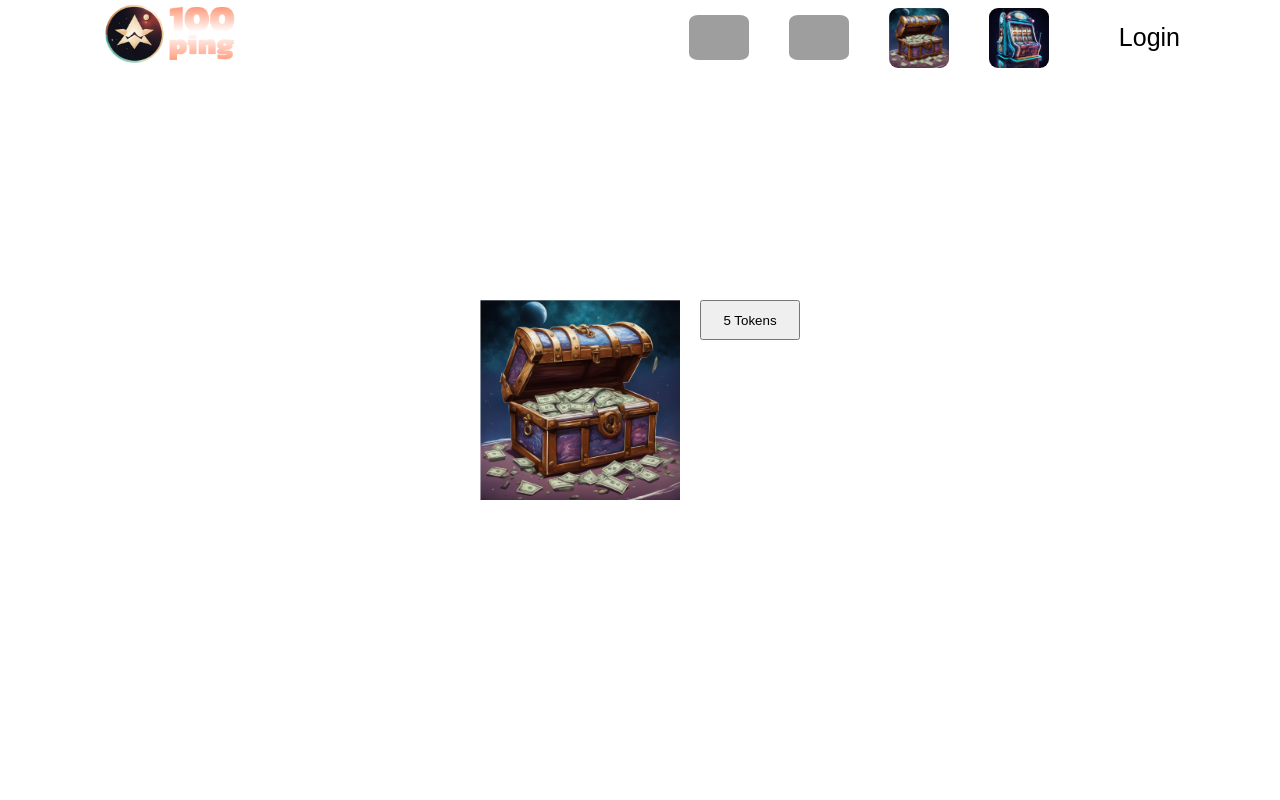
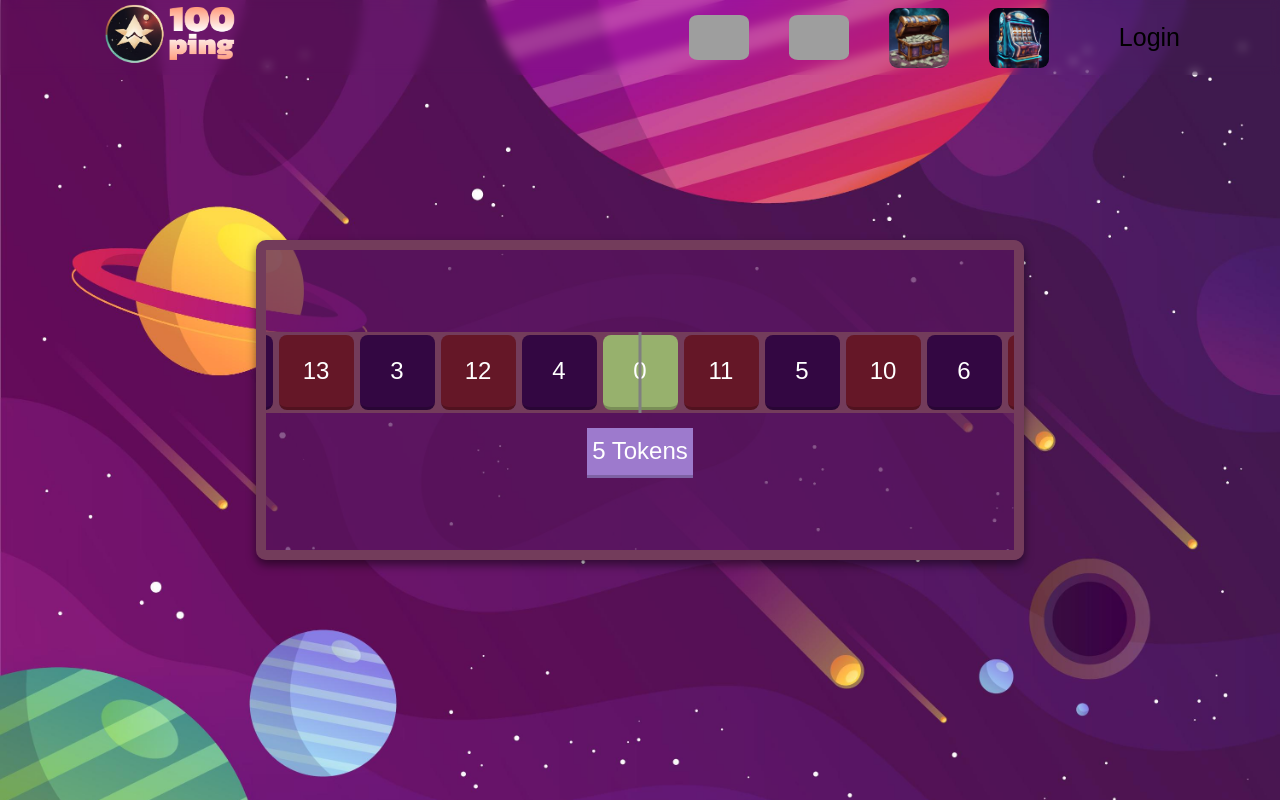
Before and after one commit to ron3239/casino, a Django app: page /case/ in a window 1280 px wide. Run offline with Django 5.2, Linux system fonts and the light colour scheme; grey boxes are pictures that could not be loaded.

Commit message:
css-html_case

```diff
--- a/kazik/static/css/games/case.css
+++ b/kazik/static/css/games/case.css
@@ -2,24 +2,116 @@
     margin: 0;
     padding: 0;
 }
+body{
+    background: url(/static/img/games/case/bg.jpg);
+    background-repeat: no-repeat;
+    background-size: cover;
 
-.game{
+  }
+
+
+.ramka{
+  display: flex;
+  position: absolute;
+  top: 50%;
+  left: 50%;
+  transform: translate(-50%, -50%);
+  justify-content: center;
+  align-items: center;
+
+  border-style: solid;
+  background: rgba(88,20,93,0.7);
+  border-radius: 10px;
+  border-color: #733C5B;
+  border-width: 10px;
+  box-sizing: border-box;
+  box-shadow: 0px 5px 10px 0px rgba(0, 0, 0, 0.5);
+
+  max-width: 60%;
+  width: 100%;
+  max-height: 40%;
+  height: 100%;
+  .game{
     display: flex;
-    position: absolute;
-    top: 50%;
-    left: 50%;
-    transform: translate(-50%, -50%);
-    justify-content: space-between;
+    flex-direction: column;
+    justify-content: center;
+    align-items: center;
+
+    border-radius: 12px;
+
+    height: 100%;
+    width: 100%;
+  }
 }
 
-
-.button_case{
-    width: 100px;
-    height: 40px;
-    margin-left: 20px;
+button{
+  margin-top: 15px;
+  padding: 5px;
+  background-color: #9D7ACD;
+  border-bottom: 3px solid rgba(0,0,0,0.2);
+  border-right-width: 0px;
+  border-left-width: 0px;
+  border-top-width: 0px;
+  color: white;
+  font-size: 1.5em;
+  width: 100%;
+  height: 100%;
+  max-height: 50px;
 }
 
-.img_case{
-    width: 200px;
-    height: 200px;
-}
+/*
+ruletka */
+
+.roulette-wrapper{
+    position:relative;
+    display:flex;
+    justify-content:center;
+    width:100%;
+    margin:0 auto;
+    overflow:hidden;
+  }
+
+  .roulette-wrapper .selector{
+    width:3px;
+    background:grey;
+    left:50%;
+    height:100%;
+    transform:translate(-50%,0%);
+    position:absolute;
+    z-index:2;
+  }
+
+  .roulette-wrapper .wheel{
+    display:flex;
+    background-color: #733C5B;
+  }
+
+  .roulette-wrapper .wheel .row{
+    display:flex;
+    border-radius: 0%;
+  }
+
+  .roulette-wrapper .wheel .row .card{
+    height:75px;
+    width:75px;
+    margin:3px;
+    border-radius:8px;
+    border-bottom:3px solid rgba(0,0,0,0.2);
+    display:flex;
+    align-items:center;
+    justify-content:center;
+    color:white;
+    font-size:1.5em;
+  }
+
+  .card.red{
+    background:#330742;
+  }
+
+  .card.black{
+    background:#651727;
+  }
+
+  .card.green{
+    background:#97B16D;
+  }
--- a/kazik/static/css/games/ruletka.css
+++ b/kazik/static/css/games/ruletka.css
@@ -1,4 +1,3 @@
-
 *{
     margin: 0;
     padding: 0;
--- a/kazik/templates/base.html
+++ b/kazik/templates/base.html
@@ -3,7 +3,8 @@
 <head>
     <meta charset="UTF-8">
     <meta name="viewport" content="width=device-width, initial-scale=1.0">
-    <title>Kazik</title>
+    <title>100PING</title>
+    <link rel="shortcut icon" href="../static/img/header/logo.png" type="image/x-icon">
     {% load static %}
     <link rel="stylesheet" type="text/css" href="{% static 'css/base.css' %}">
 
--- a/kazik/templates/kazik_index/games/case.html
+++ b/kazik/templates/kazik_index/games/case.html
@@ -3,35 +3,97 @@
 {% block content %}
 {% load static %}
 <link rel="stylesheet" type="text/css" href="{% static 'css/games/case.css' %}">
+<script src="https://code.jquery.com/jquery-3.3.1.min.js"></script>
+<div class="ramka">
+  <div class="game">
+    <div class='roulette-wrapper'>
+      <div class='selector'></div>
+      <div class='wheel'></div>
+    </div>
 
-<script src="{% static 'js/jquery.js' %}"></script>
-<!-- <script src="/static/js/update_balance.js"></script> -->
-
-<div class="game">
-    <img class="img_case" src="/static/img/header/case.png">
-    <button class="button_case" type="button" onclick=checkTokens()>5 Tokens</button>
+    <div>
+      <button>
+        5 Tokens
+      </button>
+    </div>
+  </div>
 </div>
 
 <script>
 
-function checkTokens() {
-    $.ajax({
-        type: 'POST',
-        url: "{% url 'game_case' %}",
-        success: function(response) {
-            if (response.balance) {
-                $('.p_baza_2').text('Tokens: '+ response.balance);
-      } else if (response.status === false) {
-        alert('Недостаточно токенов');
-      } else {
-        console.error('not ajax')
-      }
-    },
-    error: function(error) {
-      console.error('Error occurred:', error);
-    }
+$(document).ready(function() {
+	//setup multiple rows of colours, can also add and remove while spinning but overall this is easier.
+	initWheel();
+
+ 	$('button').on('click', function(){
+		var outcome = parseInt(Math.random(15)* 15);
+    spinWheel(outcome);
   });
+});
+
+function initWheel(){
+	var $wheel = $('.roulette-wrapper .wheel'),
+  		row = "";
+
+  row += "<div class='row'>";
+  row += "  <div class='card red'>1<\/div>";
+  row += "  <div class='card black'>14<\/div>";
+  row += "  <div class='card red'>2<\/div>";
+  row += "  <div class='card black'>13<\/div>";
+  row += "  <div class='card red'>3<\/div>";
+  row += "  <div class='card black'>12<\/div>";
+  row += "  <div class='card red'>4<\/div>";
+  row += "  <div class='card green'>0<\/div>";
+  row += "  <div class='card black'>11<\/div>";
+  row += "  <div class='card red'>5<\/div>";
+  row += "  <div class='card black'>10<\/div>";
+  row += "  <div class='card red'>6<\/div>";
+  row += "  <div class='card black'>9<\/div>";
+  row += "  <div class='card red'>7<\/div>";
+  row += "  <div class='card black'>8<\/div>";
+  row += "<\/div>";
+
+	for(var x = 0; x < 29; x++){
+  	$wheel.append(row);
+  }
 }
+
+function spinWheel(roll){
+  var $wheel = $('.roulette-wrapper .wheel'),
+  		order = [0, 11, 5, 10, 6, 9, 7, 8, 1, 14, 2, 13, 3, 12, 4],
+      position = order.indexOf(roll);
+
+  //determine position where to land
+  var rows = 12,
+  		card = 75 + 3 * 2,
+      landingPosition = (rows * 15 * card) + (position * card);
+
+  var randomize = Math.floor(Math.random() * 75) - (75/2);
+
+  landingPosition = landingPosition + randomize;
+
+  var object = {
+		x: Math.floor(Math.random() * 50) / 100,
+    y: Math.floor(Math.random() * 20) / 100
+	};
+
+  $wheel.css({
+		'transition-timing-function':'cubic-bezier(0,'+ object.x +','+ object.y + ',1)',
+		'transition-duration':'6s',
+		'transform':'translate3d(-'+landingPosition+'px, 0px, 0px)'
+	});
+
+  setTimeout(function(){
+		$wheel.css({
+			'transition-timing-function':'',
+			'transition-duration':'',
+		});
+
+    var resetTo = -(position * card + randomize);
+		$wheel.css('transform', 'translate3d('+resetTo+'px, 0px, 0px)');
+  }, 6 * 1000);
+}
+
 
 </script>
 {% endblock %}
```
Also changed, not shown: kazik/static/css/index.css (+7 -7 lines), kazik/static/js/games/case_game.js (+71 -22 lines), kazik/templates/kazik_index/games/ruletka.html (+6 -3 lines), kazik/static/img/games/case/bg.jpg (added).
